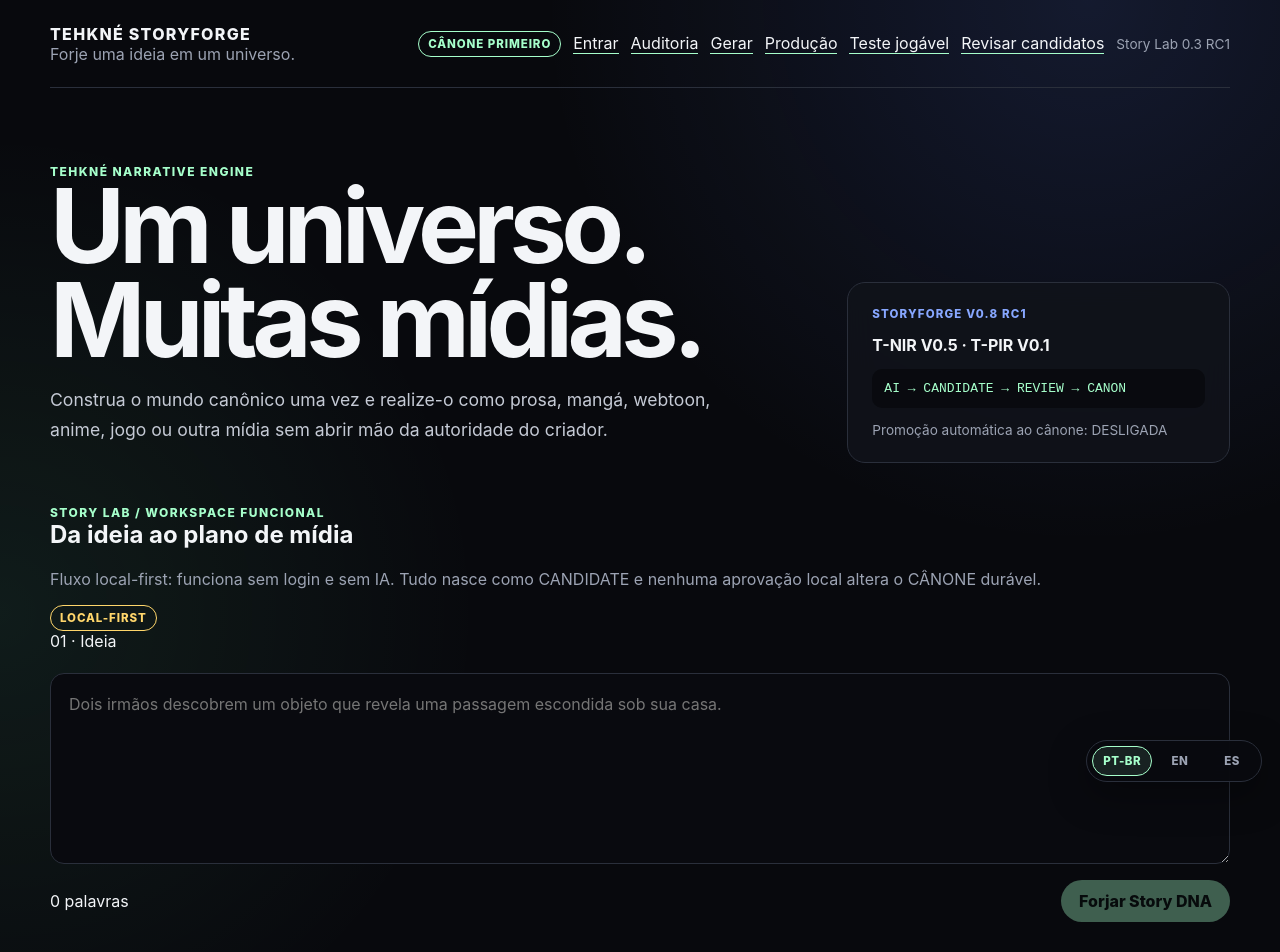
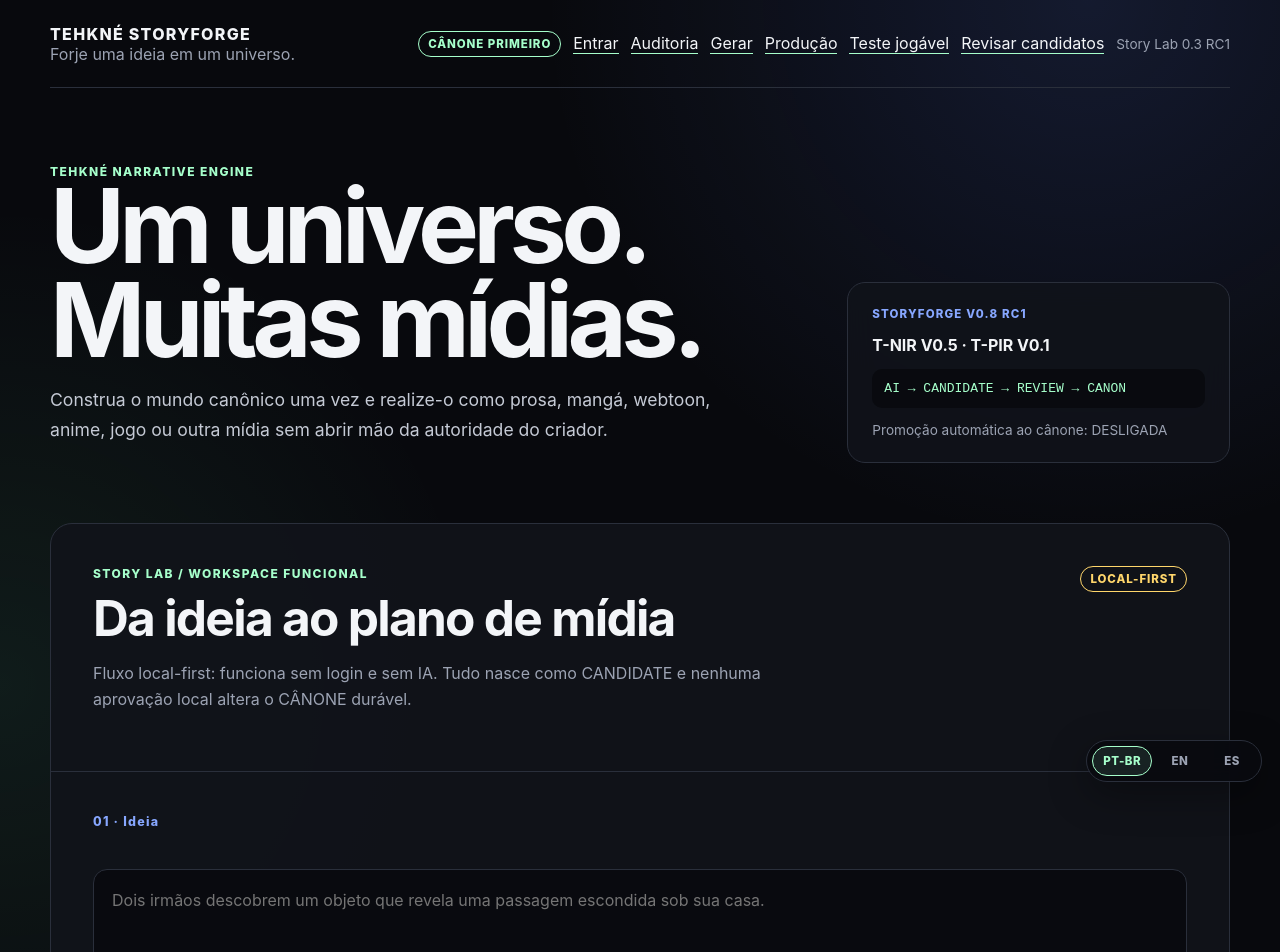
Before and after one commit to tehknesolutions/tehkne-storyforge, a Next.js app in the folder apps/story-lab/: page / in a window 1280 px wide. Shown: the top 952 px of the page. Built offline with nearby package versions, Linux system fonts and the light colour scheme.

Commit message:
feat(core): style functional Story Lab workflow

```diff
--- a/apps/story-lab/app/globals.css
+++ b/apps/story-lab/app/globals.css
@@ -574,3 +574,163 @@ button.secondary {
     bottom: 10px;
   }
 }
+
+
+.workspace-card {
+  margin-top: 18px;
+  border: 1px solid var(--line);
+  border-radius: 22px;
+  background: rgba(17, 19, 26, 0.9);
+  overflow: hidden;
+}
+
+.workspace-heading {
+  display: flex;
+  justify-content: space-between;
+  align-items: flex-start;
+  gap: 24px;
+  padding: clamp(24px, 4vw, 42px);
+  border-bottom: 1px solid var(--line);
+}
+
+.workspace-heading h2 {
+  margin: 7px 0 12px;
+  font-size: clamp(1.9rem, 4vw, 3.1rem);
+  letter-spacing: -0.035em;
+}
+
+.workspace-heading p {
+  max-width: 720px;
+  line-height: 1.65;
+}
+
+.workspace-step {
+  padding: clamp(24px, 4vw, 42px);
+  border-bottom: 1px solid var(--line);
+}
+
+.workspace-step:last-child {
+  border-bottom: 0;
+}
+
+.workspace-step-label {
+  margin-bottom: 18px;
+  color: var(--accent-2);
+  font-size: 0.78rem;
+  font-weight: 800;
+  letter-spacing: 0.1em;
+}
+
+.story-dna-grid {
+  display: grid;
+  grid-template-columns: repeat(2, minmax(0, 1fr));
+  gap: 12px;
+  margin: 20px 0;
+}
+
+.story-dna-grid article {
+  padding: 18px;
+  border: 1px solid var(--line);
+  border-radius: 14px;
+  background: #0b0d12;
+}
+
+.story-dna-grid article.wide {
+  grid-column: 1 / -1;
+}
+
+.story-dna-grid small {
+  display: block;
+  margin-bottom: 9px;
+  color: var(--muted);
+  font-size: 0.72rem;
+  font-weight: 800;
+  letter-spacing: 0.08em;
+}
+
+.story-dna-grid p,
+.story-dna-grid ul {
+  margin-bottom: 0;
+  line-height: 1.6;
+}
+
+.story-dna-grid ul {
+  padding-left: 20px;
+}
+
+.authority-note {
+  display: flex;
+  align-items: center;
+  gap: 12px;
+  margin: 18px 0;
+  color: var(--muted);
+  font-size: 0.88rem;
+}
+
+.media-picker {
+  display: flex;
+  flex-wrap: wrap;
+  gap: 9px;
+  margin-bottom: 20px;
+}
+
+.media-plan-list {
+  display: grid;
+  grid-template-columns: repeat(4, minmax(0, 1fr));
+  gap: 12px;
+  margin: 20px 0;
+}
+
+.media-plan-list article {
+  min-height: 160px;
+  padding: 18px;
+  border: 1px solid var(--line);
+  border-radius: 14px;
+  background: #0b0d12;
+}
+
+.media-plan-list h3 {
+  margin: 26px 0 8px;
+}
+
+.media-plan-list p {
+  color: var(--muted);
+  font-size: 0.9rem;
+  line-height: 1.5;
+}
+
+.workspace-actions,
+.workspace-secondary-actions {
+  display: flex;
+  justify-content: flex-end;
+  flex-wrap: wrap;
+  gap: 10px;
+  margin-top: 18px;
+}
+
+.workspace-secondary-actions {
+  padding: 18px clamp(24px, 4vw, 42px);
+}
+
+@media (max-width: 900px) {
+  .media-plan-list {
+    grid-template-columns: repeat(2, minmax(0, 1fr));
+  }
+}
+
+@media (max-width: 600px) {
+  .workspace-heading,
+  .authority-note {
+    align-items: flex-start;
+    flex-direction: column;
+  }
+
+  .story-dna-grid,
+  .media-plan-list {
+    grid-template-columns: 1fr;
+  }
+
+  .story-dna-grid article.wide {
+    grid-column: auto;
+  }
+}
```
